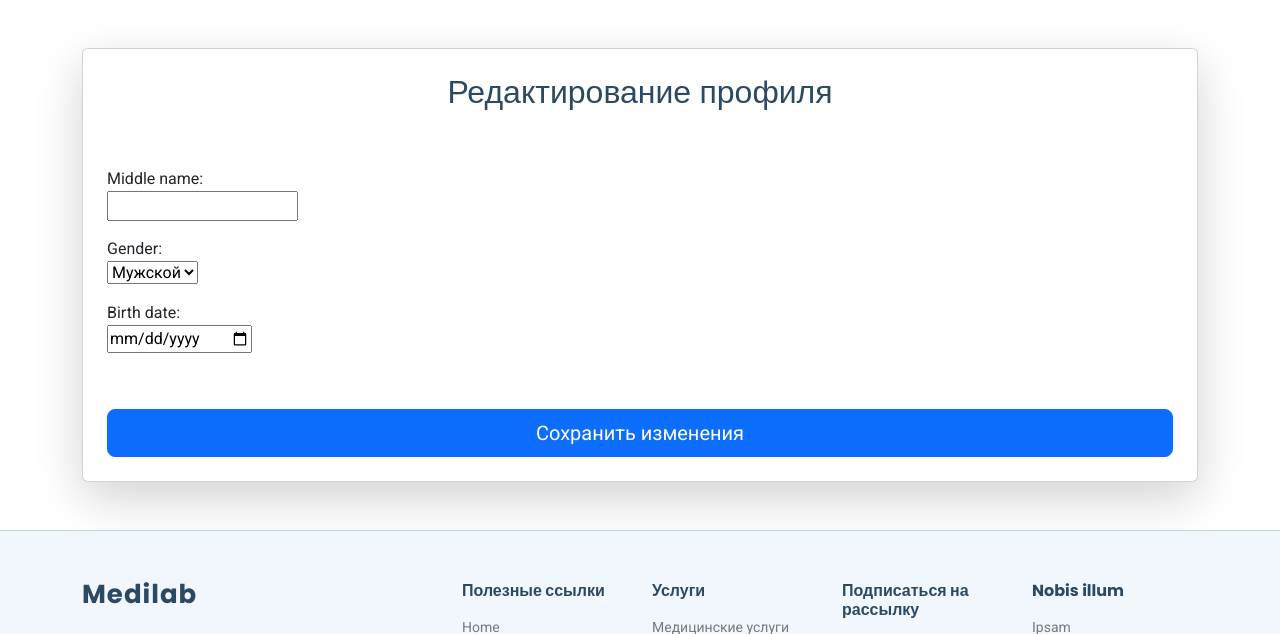
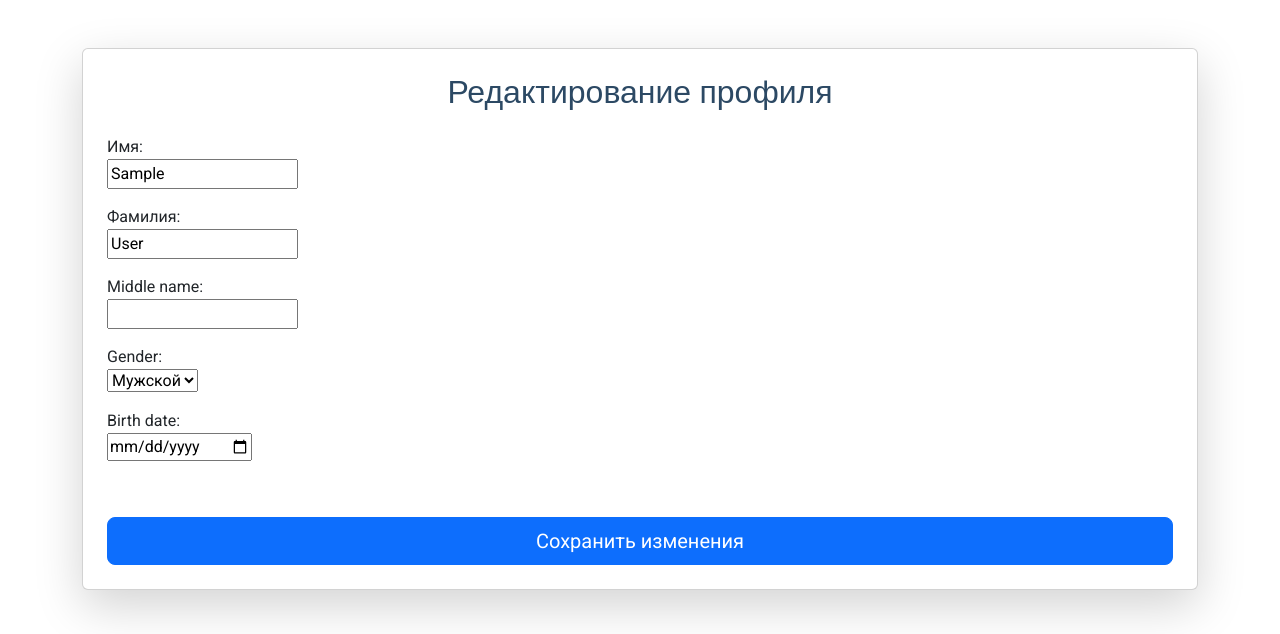
Before and after one commit to aruytehno/getmed.pro, a Django app: page /edit-profile/ in a window 1280 px wide. Shown: the part 113-747 px from the top of the page. Run offline with Django 5.2, Linux system fonts and the light colour scheme; the visitor is signed in with stand-in values (Sample User, id 1); data comes from the database, SQL or seed files in the repository; some libraries are stand-ins or nearby versions.

Commit message:
Обновил код проекта

```diff
--- a/get_med/users/forms.py
+++ b/get_med/users/forms.py
@@ -36,8 +36,11 @@ class ProfileEditForm(forms.ModelForm):
         ('female', 'Женский'),
     ]
 
+    first_name = forms.CharField(max_length=30, required=False, label='Имя')
+    last_name = forms.CharField(max_length=30, required=False, label='Фамилия')
+
     gender = forms.ChoiceField(choices=GENDER_CHOICES)
 
     class Meta:
         model = Profile
-        fields = ['middle_name', 'gender', 'birth_date']
+        fields = ['first_name', 'last_name', 'middle_name', 'gender', 'birth_date']
--- a/get_med/users/templates/account.html
+++ b/get_med/users/templates/account.html
@@ -11,8 +11,8 @@
         {% if profile %}
             <h2 class="mb-3">Информация о профиле</h2>
             <ul class="list-group mb-4">
-                <li class="list-group-item"><strong>Имя:</strong> {{ profile.first_name }}</li>
-                <li class="list-group-item"><strong>Фамилия:</strong> {{ profile.last_name }}</li>
+                <li class="list-group-item"><strong>Имя:</strong> {{ profile.user.first_name }}</li>
+                <li class="list-group-item"><strong>Фамилия:</strong> {{ profile.user.last_name }}</li>
                 <li class="list-group-item"><strong>Отчество:</strong> {{ profile.middle_name }}</li>
                 <li class="list-group-item"><strong>Пол:</strong> {{ profile.gender }}</li>
                 <li class="list-group-item"><strong>Дата рождения:</strong> {{ profile.birth_date }}</li>
--- a/get_med/users/views.py
+++ b/get_med/users/views.py
@@ -74,19 +74,34 @@ def edit_profile(request):
     if request.method == 'POST':
         form = ProfileEditForm(request.POST, instance=profile)
         if form.is_valid():
+            # Обновляем имя и фамилию пользователя
+            request.user.first_name = form.cleaned_data['first_name']
+            request.user.last_name = form.cleaned_data['last_name']
+            request.user.save()
+
             form.save()
             messages.success(request, 'Изменения профиля успешно сохранены.')
             return redirect('account')
         else:
             messages.error(request, 'Пожалуйста, исправьте ошибки в форме.')
     else:
-        form = ProfileEditForm(instance=profile)
+        form = ProfileEditForm(instance=profile, initial={
+            'first_name': request.user.first_name,
+            'last_name': request.user.last_name,
+        })
 
     return render(request, 'edit_profile.html', {'form': form})
 
 
 
+
 @login_required
 def account_view(request):
+    # Получаем профиль пользователя
     profile, created = Profile.objects.get_or_create(user=request.user)
-    return render(request, 'account.html', {'profile': profile})
+    # Передаем в контекст данные профиля и пользователя
+    context = {
+        'user': request.user,
+        'profile': profile,
+    }
+    return render(request, 'account.html', context)
```
Also changed, not shown: get_med/users/templates/edit_profile.html (+7 -1 lines).
